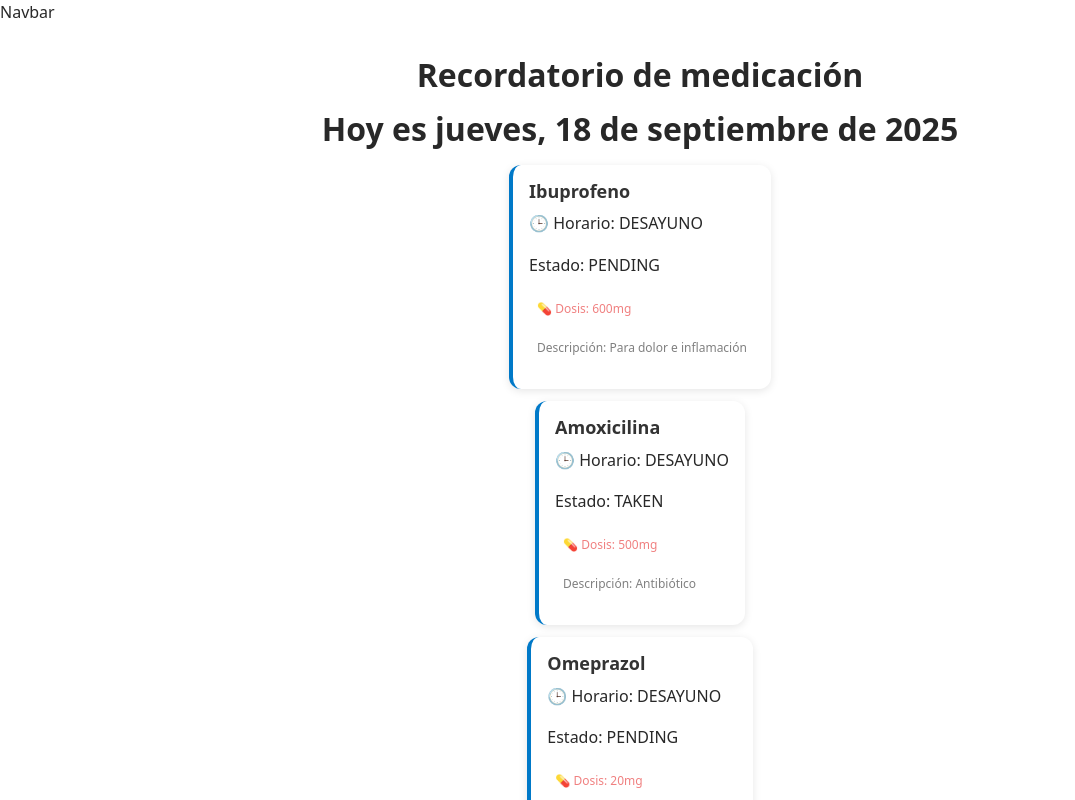
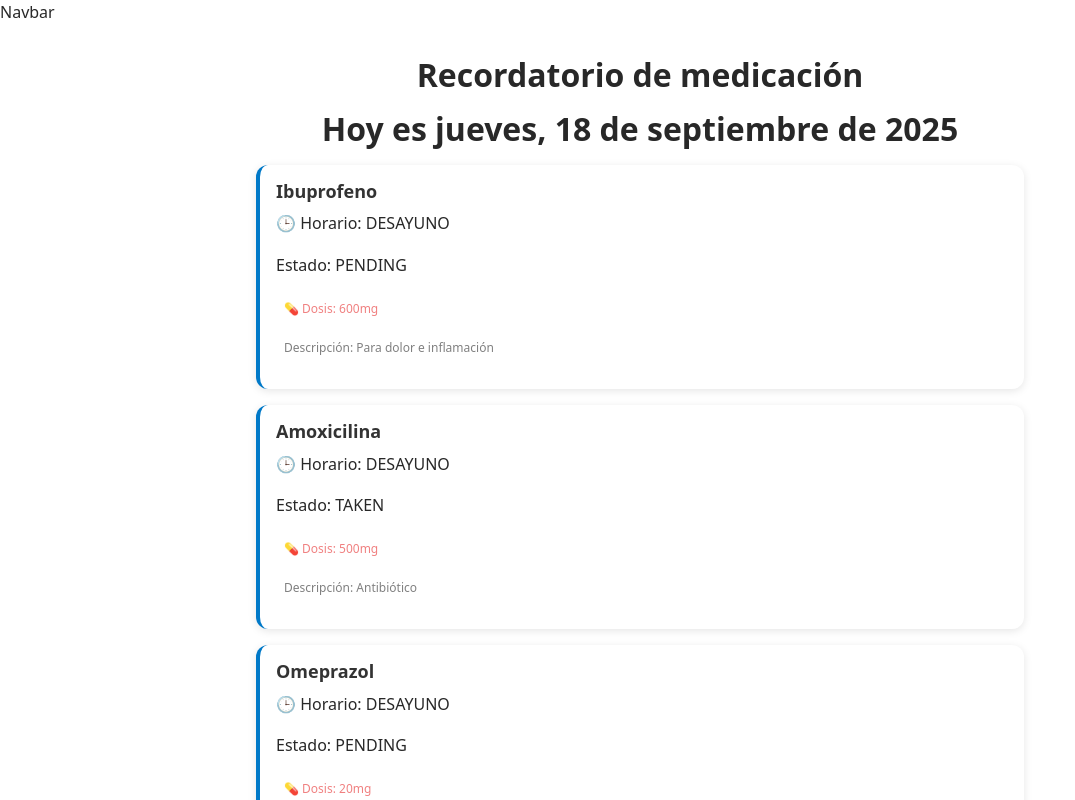
Before and after one commit to Sanitas-Hackaton-somosF5/Recuerda-me-frontend, a React (Vite) app: page /today in a window 1280 px wide. Shown: the top 800 px of the page, without its empty margins (0-1075 px from the left). Built offline with nearby package versions, Linux system fonts and the light colour scheme; data requests are answered from the project's data file.

Commit message:
REFORMAT - IntakeCard.jsx, IntakeCard.module.css - code from medicament to Intake, Today.jsx updated #5

```diff
--- /dev/null
+++ b/src/components/IntakeCard.jsx
@@ -0,0 +1,25 @@
+import React from "react";
+import styles from "./IntakeCard.module.css";
+
+const IntakeCard = ({ name, description, dosage, status, slot }) => {
+    return (
+        <div className={styles["intake-card"]}>
+            <div className={styles["intake-header"]}>
+                <h3 className={styles["intake-name"]}>{name}</h3>
+            </div>
+            <div className={styles["intake-body"]}>
+
+                <p className={styles["intake-slot"]}>🕒 Horario: {slot}</p>
+                <p className={styles["intake-status"]}>Estado: {status}</p>
+                <p className={styles["intake-dosage"]}>💊 Dosis: {dosage}</p>
+
+
+                <p className={styles["intake-description"]}>Descripción: {description}</p>
+
+            </div>
+
+        </div>
+    );
+};
+
+export default IntakeCard;
--- a/src/components/MedicationCard.module.css
+++ b/src/components/IntakeCard.module.css
@@ -1,33 +1,36 @@
-.medication-card {
+.intake-card {
     background: white;
     border-radius: 12px;
     padding: 16px;
-    margin-bottom: 12px;
+    margin-bottom: 16px;
+
     box-shadow: 0 2px 8px rgba(0,0,0,0.1);
     border-left: 4px solid rgb(0, 121, 200);
     transition: transform 0.2s;
 
+    width: 100%;
+
 }
 
-.medication-card:hover {
+.intake-card:hover {
     transform: translateY(-2px);
     box-shadow: 0 4px 12px rgba(0,0,0,0.15);
 }
 
-.medication-header .medication-body {
+.intake-header .intake-body {
     display: flex;
     justify-content: space-between;
     align-items: center;
     margin-bottom: 8px;
 }
 
-.medication-name {
+.intake-name {
     font-size: 18px;
     font-weight: 600;
     color: #333;
 }
 
-.medication-description {
+.intake-description {
     padding: 4px 8px;
     border-radius: 12px;
     font-size: 12px;
@@ -35,7 +38,7 @@
     color: grey;
 }
 
-.medication-dosage {
+.intake-dosage {
     padding: 4px 8px;
     border-radius: 12px;
     font-size: 12px;
--- a/src/components/MedicationCard.jsx
+++ /dev/null
@@ -1,25 +0,0 @@
-import React from "react";
-import styles from "./MedicationCard.module.css";
-
-const MedicationCard = ({ name, description, dosage, status, slot }) => {
-    return (
-        <div className={styles["medication-card"]}>
-            <div className={styles["medication-header"]}>
-                <h3 className={styles["medication-name"]}>{name}</h3>
-            </div>
-            <div className={styles["medication-body"]}>
-
-                <p className={styles["medication-slot"]}>🕒 Horario: {slot}</p>
-                <p className={styles["medication-status"]}>Estado: {status}</p>
-                <p className={styles["medication-dosage"]}>💊 Dosis: {dosage}</p>
-
-
-                <p className={styles["medication-description"]}>Descripción: {description}</p>
-
-            </div>
-
-        </div>
-    );
-};
-
-export default MedicationCard;
--- a/src/pages/Today.jsx
+++ b/src/pages/Today.jsx
@@ -1,5 +1,5 @@
 import React, { useEffect, useState } from 'react'
-import MedicationCard from '../components/MedicationCard'
+import IntakeCard from '../components/IntakeCard'
 import TodayTimeStamp from '../components/TodayTimeStamp'
 import styles from './Today.module.css'
 
@@ -24,7 +24,7 @@ const Today = () => {
                 <p>No tienes tomas programadas para hoy ✅.</p>
             ) : (
                 intakes.map((intake) => (
-                    <MedicationCard
+                    <IntakeCard
                         key={intake.id}
                         name={intake.medication_name}
                         dosage={intake.dose}
```
